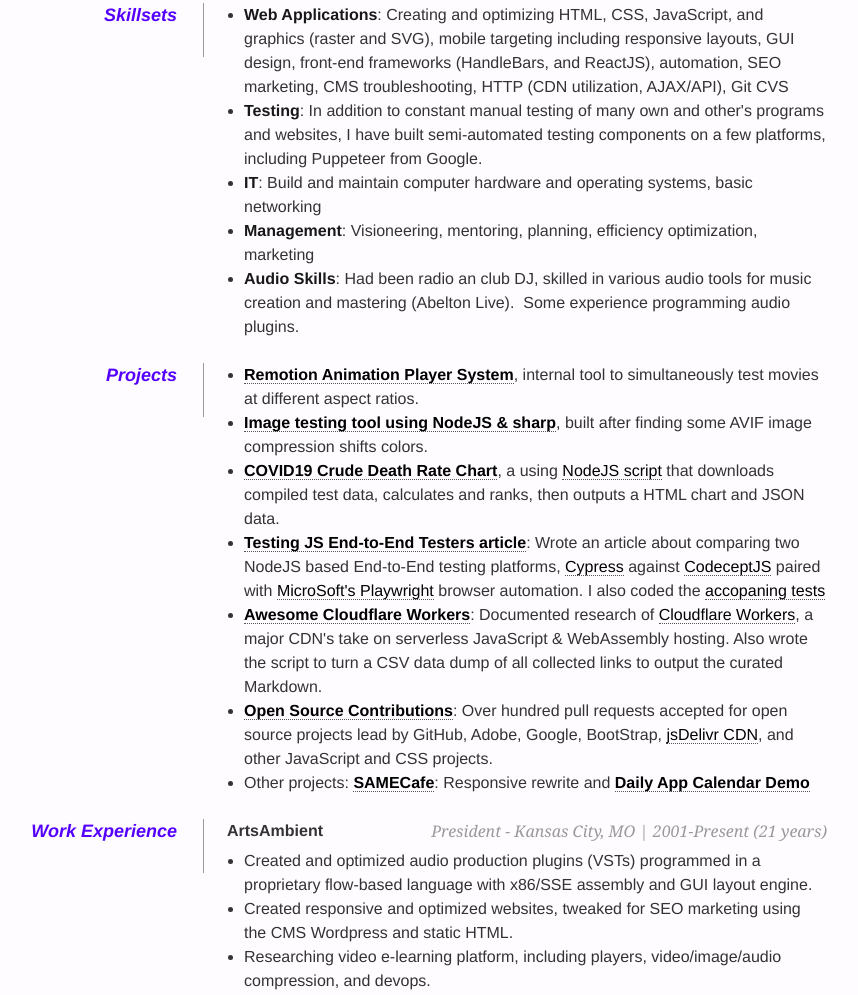
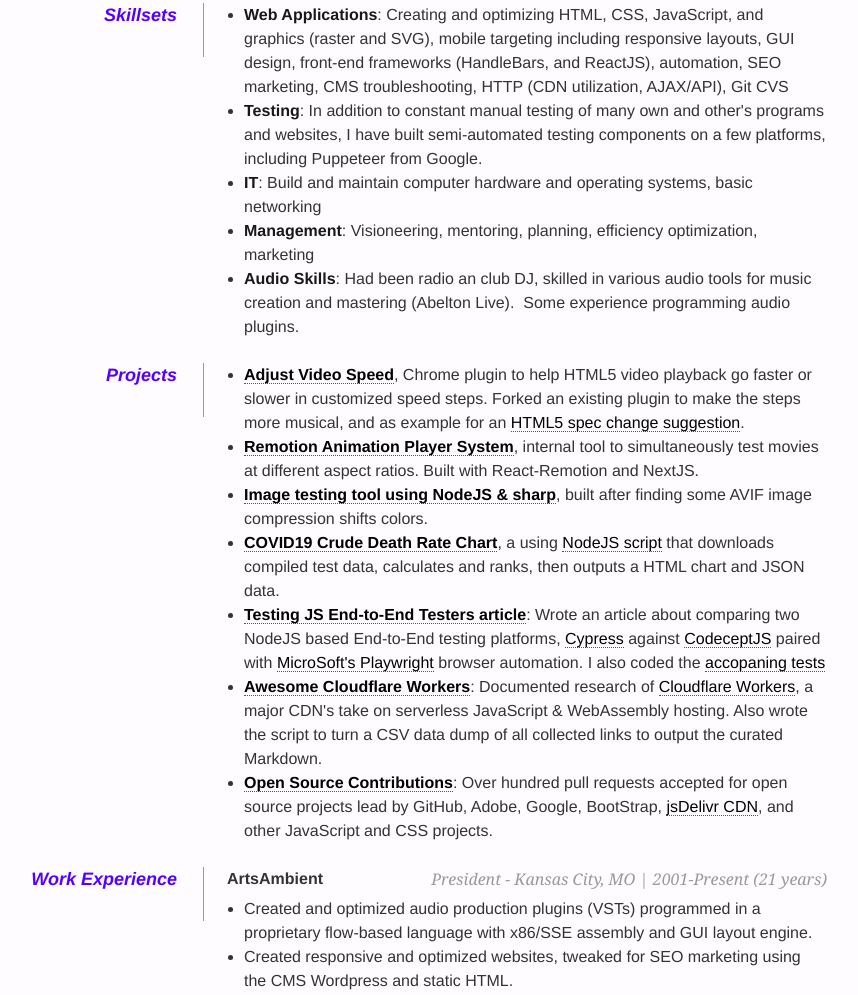
Before and after one commit to tomByrer/tomByrer.github.io, a plain HTML site: page tom-byrer_resume.html in a window 1280 px wide. Shown: the part 364-1359 px from the top of the page, without its empty margins (213-1071 px from the left). Drawn offline with Linux system fonts and the light colour scheme.

Commit message:
update 2023

```diff
--- a/tom-byrer_resume.html
+++ b/tom-byrer_resume.html
@@ -195,13 +195,13 @@ dt {
     <dt>Projects</dt>
     <dd>
       <ul>
-        <li><strong><a href="https://tombyrer.github.io/remotion-aspectratio-demo/" title="Remotion Player System" target="_blank">Remotion Animation Player System</a></strong>, internal tool to simultaneously test movies at different aspect ratios.</li>
+        <li><strong><a href="https://github.com/smart-move-media/adjust-video-speed#adjust-video-speed" title="Adjust Video Speed repo" target="_blank">Adjust Video Speed</a></strong>, Chrome plugin to help HTML5 video playback go faster or slower in customized speed steps.  Forked an existing plugin to make the steps more musical, and as example for an <a href="https://github.com/video-dev/media-ui-extensions/issues/9" target="_blank">HTML5 spec change suggestion</a>.</li>
+        <li><strong><a href="https://tombyrer.github.io/remotion-aspectratio-demo/" title="Remotion Player System" target="_blank">Remotion Animation Player System</a></strong>, internal tool to simultaneously test movies at different aspect ratios.  Built with React-Remotion and NextJS.</li>
         <li><strong><a href="https://github.com/test-images/compare-image-files" title="Color value-to-value image diff" target="_blank">Image testing tool using NodeJS & sharp</a></strong>, built after finding some AVIF image compression shifts colors.</li>
         <li><strong><a href="https://raw.githack.com/tomByrer/covid19-crude-death-rate-data/master/covid19-cdr.html" title="COVID19 Crude Death Rate Chart" target="_blank">COVID19 Crude Death Rate Chart</a></strong>, a </a> using <a href="https://github.com/tomByrer/covid19-crude-death-rate-data" title="program repo" target="_blank">NodeJS script</a> that downloads compiled test data, calculates and ranks, then outputs a HTML chart and JSON data.</li>
         <li><strong><a href="https://dev.to/tombyrer/testing-testers-codeceptjs-playwright-vs-cypressio-28pc" title="testing article on DEV.to" target="_blank">Testing JS End-to-End Testers article</a></strong>: Wrote an article about comparing two NodeJS based End-to-End testing platforms, <a href="https://www.cypress.io/" title="Cypress E2E testing GUI" target="_blank">Cypress</a> against <a href="https://codecept.io/" title="CodeceptJS: testing automation" target="_blank">CodeceptJS</a> paired with <a href="https://github.com/microsoft/playwright#playwright" title="Playwright: cross-browser web automation" target="_blank">MicroSoft's Playwright</a> browser automation.  I also coded the <a href="https://github.com/tomByrer/codecept-playwright-vs-cypressio-fb" title="example E2E testing automation code on GitHub" target="_blank">accopaning tests</a></li>
         <li><strong><a href="https://github.com/tomByrer/awesome-cloudflare-workers" title="GitHub repo" target="_blank">Awesome Cloudflare Workers</a></strong>: Documented research of <a href="https://workers.cloudflare.com/" title="Cloudflare Workers homepage" target="_blank">Cloudflare Workers</a>, a major CDN's take on serverless JavaScript & WebAssembly hosting.  Also wrote the script to turn a CSV data dump of all collected links to output the curated Markdown.</li>
         <li><strong><a href="https://github.com/tomByrer?tab=activity" title="Tom Byrer's GitHub activity stream" target="_blank">Open Source Contributions</a></strong>: Over hundred  pull requests accepted for open source projects lead by GitHub, Adobe, Google, BootStrap, <a href="http://www.jsdelivr.com/" title="jsDelivr, free international CDN for Open Source Software" target="_blank">jsDelivr CDN</a>, and other JavaScript and CSS projects.</li>
-        <li>Other projects: <strong><a href="http://tombyrer.neocities.org/samecafe.html" title="responsive rewrite of SoAllMayEat.org (SAMECafe)" target="_blank">SAMECafe</a></strong>: Responsive rewrite and <strong><a href="http://tombyrer.neocities.org/calendar.html" title="daily calendar app demo" target="_blank">Daily App Calendar Demo</a></strong></li>
       </ul>
     </dd>
     <div class="clear"></div>
```
